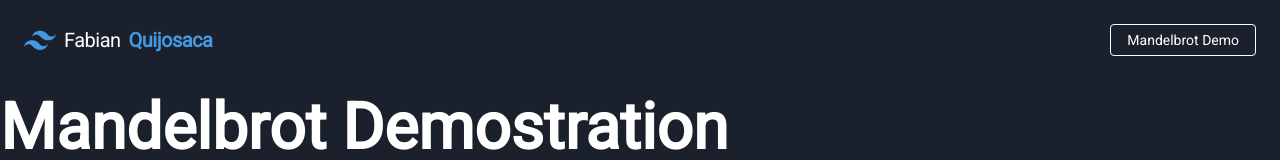
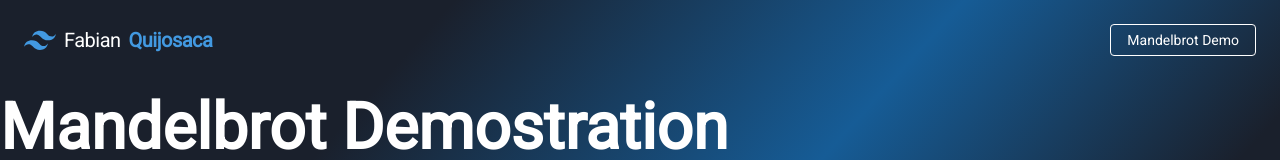
Before and after one commit to foqc/gatsby-blog, a Gatsby site: page /mandelbrot-demo in a window 1280 px wide. Shown: the top 160 px of the page. Built offline with nearby package versions, Linux system fonts and the light colour scheme; Gatsby itself is replaced by a stand-in of ours.

Commit message:
adding home clip-path and gradient with css

```diff
--- a/src/assets/css/_base_style.scss
+++ b/src/assets/css/_base_style.scss
@@ -47,3 +47,22 @@ a {
         height: 600px;
     }
 }
+
+body:after, body:before {
+    -webkit-clip-path: polygon(100% 0,0 0,0 77.5%,1% 77.4%,2% 77.1%,3% 76.6%,4% 75.9%,5% 75.05%,6% 74.05%,7% 72.95%,8% 71.75%,9% 70.55%,10% 69.3%,11% 68.05%,12% 66.9%,13% 65.8%,14% 64.8%,15% 64%,16% 63.35%,17% 62.85%,18% 62.6%,19% 62.5%,20% 62.65%,21% 63%,22% 63.5%,23% 64.2%,24% 65.1%,25% 66.1%,26% 67.2%,27% 68.4%,28% 69.65%,29% 70.9%,30% 72.15%,31% 73.3%,32% 74.35%,33% 75.3%,34% 76.1%,35% 76.75%,36% 77.2%,37% 77.45%,38% 77.5%,39% 77.3%,40% 76.95%,41% 76.4%,42% 75.65%,43% 74.75%,44% 73.75%,45% 72.6%,46% 71.4%,47% 70.15%,48% 68.9%,49% 67.7%,50% 66.55%,51% 65.5%,52% 64.55%,53% 63.75%,54% 63.15%,55% 62.75%,56% 62.55%,57% 62.5%,58% 62.7%,59% 63.1%,60% 63.7%,61% 64.45%,62% 65.4%,63% 66.45%,64% 67.6%,65% 68.8%,66% 70.05%,67% 71.3%,68% 72.5%,69% 73.6%,70% 74.65%,71% 75.55%,72% 76.35%,73% 76.9%,74% 77.3%,75% 77.5%,76% 77.45%,77% 77.25%,78% 76.8%,79% 76.2%,80% 75.4%,81% 74.45%,82% 73.4%,83% 72.25%,84% 71.05%,85% 69.8%,86% 68.55%,87% 67.35%,88% 66.2%,89% 65.2%,90% 64.3%,91% 63.55%,92% 63%,93% 62.65%,94% 62.5%,95% 62.55%,96% 62.8%,97% 63.3%,98% 63.9%,99% 64.75%,100% 65.7%);
+    clip-path: polygon(100% 0,0 0,0 77.5%,1% 77.4%,2% 77.1%,3% 76.6%,4% 75.9%,5% 75.05%,6% 74.05%,7% 72.95%,8% 71.75%,9% 70.55%,10% 69.3%,11% 68.05%,12% 66.9%,13% 65.8%,14% 64.8%,15% 64%,16% 63.35%,17% 62.85%,18% 62.6%,19% 62.5%,20% 62.65%,21% 63%,22% 63.5%,23% 64.2%,24% 65.1%,25% 66.1%,26% 67.2%,27% 68.4%,28% 69.65%,29% 70.9%,30% 72.15%,31% 73.3%,32% 74.35%,33% 75.3%,34% 76.1%,35% 76.75%,36% 77.2%,37% 77.45%,38% 77.5%,39% 77.3%,40% 76.95%,41% 76.4%,42% 75.65%,43% 74.75%,44% 73.75%,45% 72.6%,46% 71.4%,47% 70.15%,48% 68.9%,49% 67.7%,50% 66.55%,51% 65.5%,52% 64.55%,53% 63.75%,54% 63.15%,55% 62.75%,56% 62.55%,57% 62.5%,58% 62.7%,59% 63.1%,60% 63.7%,61% 64.45%,62% 65.4%,63% 66.45%,64% 67.6%,65% 68.8%,66% 70.05%,67% 71.3%,68% 72.5%,69% 73.6%,70% 74.65%,71% 75.55%,72% 76.35%,73% 76.9%,74% 77.3%,75% 77.5%,76% 77.45%,77% 77.25%,78% 76.8%,79% 76.2%,80% 75.4%,81% 74.45%,82% 73.4%,83% 72.25%,84% 71.05%,85% 69.8%,86% 68.55%,87% 67.35%,88% 66.2%,89% 65.2%,90% 64.3%,91% 63.55%,92% 63%,93% 62.65%,94% 62.5%,95% 62.55%,96% 62.8%,97% 63.3%,98% 63.9%,99% 64.75%,100% 65.7%);
+}
+
+body:after {
+    content: "";
+    background: linear-gradient(132deg, #1a202c 25%, #165c96 53%, #1a202c 76%);
+}
+
+body:after, body:before {
+    display: block;
+    height: 600px;
+    position: absolute;
+    top: 0;
+    left: 0;
+    width: 100%;
+}
--- a/src/assets/css/_layout.scss
+++ b/src/assets/css/_layout.scss
@@ -25,6 +25,8 @@
 .container {
   padding: 1.5rem;
   margin: auto;
+  z-index: 2;
+  position: relative;
 
   @screen md {
     padding: 0px;
--- a/src/assets/css/_main_nav.scss
+++ b/src/assets/css/_main_nav.scss
@@ -1,3 +1,5 @@
 .nav {
-
+    z-index: 2;
+    position: relative;
+    background: transparent;
 }
--- a/src/components/banner.js
+++ b/src/components/banner.js
@@ -14,8 +14,8 @@ const Banner = ({ image }) => {
                 <p className="profile-description">
                     I am a passionate, enthusiastic and curious about the development and
                     innovation of technology, I am constantly learning and sharing my knowledge with others.
+                    I am also a driven individual with the ability to adapt to any situation and grow professionally together with others.
                     In this personal site you will find very interesting things that you will learn.
-                    So I hope you enjoy it.
                 </p>
                 <div className="profile-social">
                     <a href={LINKEDIN_LINK} target="_blank" rel="noreferrer">
--- a/src/components/nav.js
+++ b/src/components/nav.js
@@ -3,7 +3,7 @@ import { Link } from "gatsby"
 
 const Nav = () => (
 
-  <nav className="flex items-center justify-between flex-wrap bg-gray-900 p-6">
+  <nav className="nav flex items-center justify-between flex-wrap p-6">
     <div className="flex items-center flex-shrink-0 text-white mr-6">
       <svg className="fill-current h-8 w-8 mr-2 text-blue-500 hover:text-red-500" width="54" height="54" viewBox="0 0 54 54" xmlns="http://www.w3.org/2000/svg"><path d="M13.5 22.1c1.8-7.2 6.3-10.8 13.5-10.8 10.8 0 12.15 8.1 17.55 9.45 3.6.9 6.75-.45 9.45-4.05-1.8 7.2-6.3 10.8-13.5 10.8-10.8 0-12.15-8.1-17.55-9.45-3.6-.9-6.75.45-9.45 4.05zM0 38.3c1.8-7.2 6.3-10.8 13.5-10.8 10.8 0 12.15 8.1 17.55 9.45 3.6.9 6.75-.45 9.45-4.05-1.8 7.2-6.3 10.8-13.5 10.8-10.8 0-12.15-8.1-17.55-9.45-3.6-.9-6.75.45-9.45 4.05z" /></svg>
       <Link to="/">
```
Also changed, not shown: src/components/layout.js (+5 -5 lines), src/images/profile.jpg, src/images/profile1.jpg (added).
